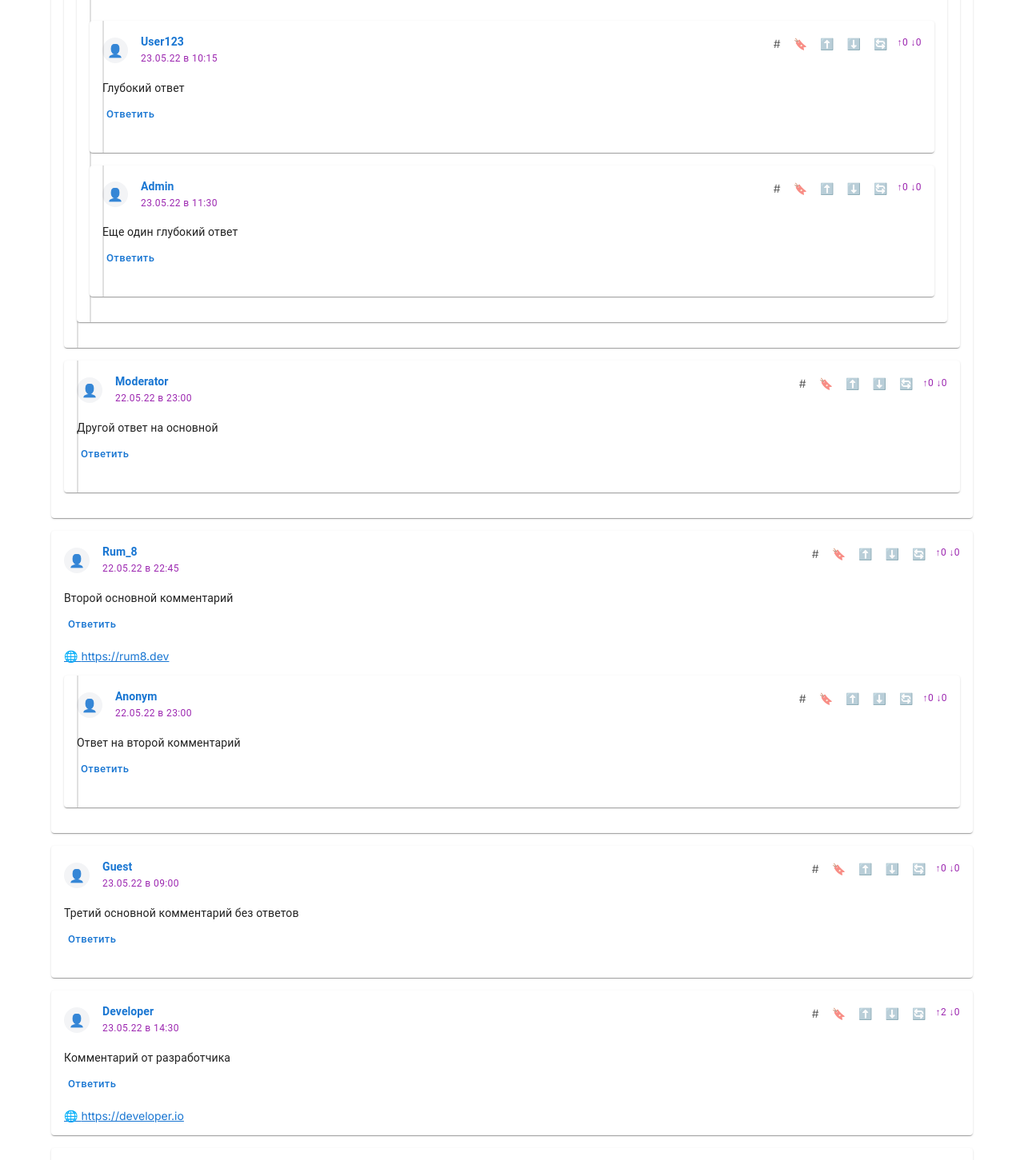
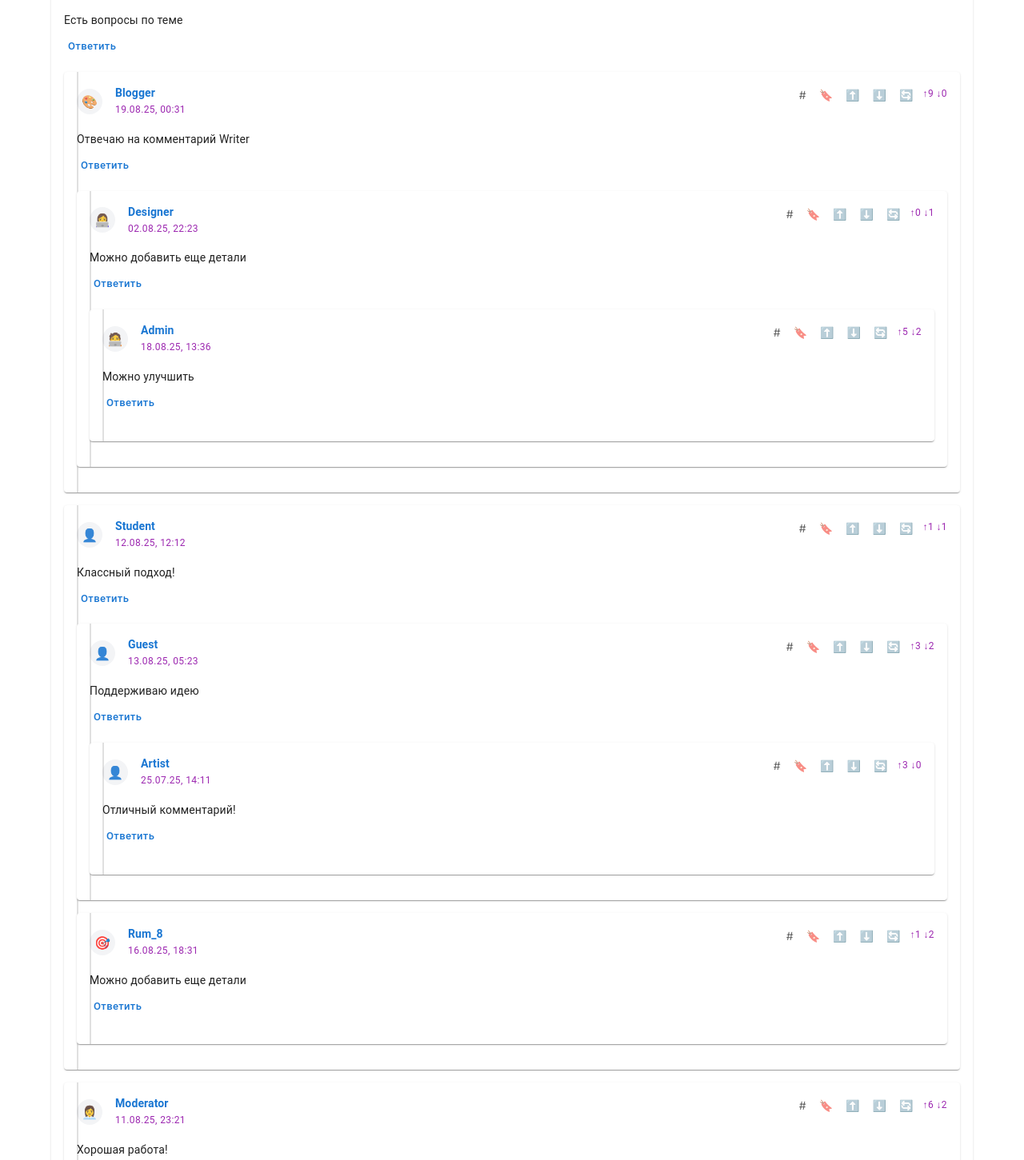
Before and after one commit to Kotfil/comments, a Next.js app in the folder client/: page / in a window 1280 px wide. Shown: the part 559-2010 px from the top of the page at 80% size. Built offline with nearby package versions, Linux system fonts and the light colour scheme.

Commit message:
feat - generate 100 mock comments with random nested replies and homepage URLs

```diff
--- a/client/src/components/organisms/comment-card/comment-card.tsx
+++ b/client/src/components/organisms/comment-card/comment-card.tsx
@@ -22,7 +22,13 @@ export const CommentCard: React.FC<CommentCardProps> = ({
 
   const handleHomepageClick = () => {
     if (comment.homepage && level === 0) {
-      window.open(comment.homepage, '_blank', 'noopener,noreferrer');
+      // Если это относительный путь, переходим на страницу комментария
+      if (comment.homepage.startsWith('http')) {
+        window.open(comment.homepage, '_blank', 'noopener,noreferrer');
+      } else {
+        // Переходим на страницу комментария в том же окне
+        window.location.href = `/${comment.homepage}`;
+      }
     }
   };
 
--- a/client/src/components/organisms/comment-form/comment-form.tsx
+++ b/client/src/components/organisms/comment-form/comment-form.tsx
@@ -38,7 +38,7 @@ export const CommentForm: React.FC<CommentFormProps> = ({
       newErrors.email = 'Неверный формат email';
     }
 
-    if (formData.homepage && !/^https?:\/\/.+/.test(formData.homepage)) {
+    if (formData.homepage && !/^(https?:\/\/.+|^[a-zA-Z0-9\/\-_]+)$/.test(formData.homepage)) {
       newErrors.homepage = 'Неверный формат URL';
     }
 
--- a/client/src/data/mock-comments.ts
+++ b/client/src/data/mock-comments.ts
@@ -12,148 +12,110 @@ export interface Comment {
   level: number;
 }
 
-export const mockComments: Comment[] = [
-  {
-    id: '1',
-    author: 'Anonym',
-    email: 'anonym@example.com',
-    homepage: 'https://anonym.com',
-    avatar: '👤',
-    content: 'Есть основной комментарий',
-    timestamp: '22.05.22 в 22:30',
-    likes: 0,
-    dislikes: 0,
-    level: 0,
-    replies: [
-      {
-        id: '1-1',
-        author: 'Rum_8',
-        email: 'rum8@example.com',
-        avatar: '👤',
-        content: 'Ответ на основной комментарий',
-        timestamp: '22.05.22 в 22:43',
-        likes: 0,
-        dislikes: 0,
-        level: 1,
-        replies: [
-          {
-            id: '1-1-1',
-            author: 'Anonym',
-            email: 'anonym@example.com',
-            avatar: '👤',
-            content: 'Ответ на ответ',
-            timestamp: '22.05.22 в 23:21',
-            likes: 0,
-            dislikes: 0,
-            level: 2,
-            replies: [
-              {
-                id: '1-1-1-1',
-                author: 'User123',
-                email: 'user123@example.com',
-                avatar: '👤',
-                content: 'Глубокий ответ',
-                timestamp: '23.05.22 в 10:15',
-                likes: 0,
-                dislikes: 0,
-                level: 3,
-                replies: [],
-              },
-              {
-                id: '1-1-1-2',
-                author: 'Admin',
-                email: 'admin@example.com',
-                avatar: '👤',
-                content: 'Еще один глубокий ответ',
-                timestamp: '23.05.22 в 11:30',
-                likes: 0,
-                dislikes: 0,
-                level: 3,
-                replies: [],
-              },
-            ],
-          },
-        ],
-      },
-      {
-        id: '1-2',
-        author: 'Moderator',
-        email: 'moderator@example.com',
-        avatar: '👤',
-        content: 'Другой ответ на основной',
-        timestamp: '22.05.22 в 23:00',
-        likes: 0,
-        dislikes: 0,
-        level: 1,
-        replies: [],
-      },
-    ],
-  },
-  {
-    id: '2',
-    author: 'Rum_8',
-    email: 'rum8@example.com',
-    homepage: 'https://rum8.dev',
-    avatar: '👤',
-    content: 'Второй основной комментарий',
-    timestamp: '22.05.22 в 22:45',
-    likes: 0,
-    dislikes: 0,
-    level: 0,
-    replies: [
-      {
-        id: '2-1',
-        author: 'Anonym',
-        email: 'anonym@example.com',
-        avatar: '👤',
-        content: 'Ответ на второй комментарий',
-        timestamp: '22.05.22 в 23:00',
-        likes: 0,
-        dislikes: 0,
-        level: 1,
-        replies: [],
-      },
-    ],
-  },
-  {
-    id: '3',
-    author: 'Guest',
-    email: 'guest@example.com',
-    avatar: '👤',
-    content: 'Третий основной комментарий без ответов',
-    timestamp: '23.05.22 в 09:00',
-    likes: 0,
-    dislikes: 0,
-    level: 0,
+// Генератор случайных данных
+const generateRandomComment = (id: string, level: number = 0, parentAuthor?: string): Comment => {
+  const authors = ['Anonym', 'Rum_8', 'User123', 'Admin', 'Moderator', 'Guest', 'Developer', 'Designer', 'Blogger', 'Tester', 'Manager', 'Writer', 'Artist', 'Coder', 'Reviewer', 'Expert', 'Newbie', 'Pro', 'Master', 'Student'];
+  const avatars = ['👤', '🧑‍💻', '👩‍💻', '🧑‍🎨', '👩‍🎨', '🧑‍💼', '👩‍💼', '🧑‍🔬', '👩‍🔬', '🧑‍🎓', '👩‍🎓', '🤖', '👻', '🎭', '🎪', '🎨', '🎯', '🎲', '🎸', '🎺'];
+  const homepages = ['supersavka', 'myprofile', 'portfolio', 'blog', 'projects', 'about', 'contact', 'gallery', 'resume', 'skills'];
+  const domains = ['example.com', 'test.org', 'demo.net', 'sample.io', 'mock.dev', 'fake.co', 'temp.biz', 'random.info'];
+
+  const author = authors[Math.floor(Math.random() * authors.length)];
+  const avatar = avatars[Math.floor(Math.random() * avatars.length)];
+  const domain = domains[Math.floor(Math.random() * domains.length)];
+
+  const contents = [
+    'Отличный комментарий!',
+    'Согласен с автором',
+    'Интересная точка зрения',
+    'Спасибо за информацию',
+    'Хорошая работа!',
+    'Можно добавить еще детали',
+    'Очень полезно',
+    'Не совсем понятно',
+    'Круто сделано!',
+    'Нужно доработать',
+    'Отлично объяснено',
+    'Есть вопросы по теме',
+    'Поддерживаю идею',
+    'Классный подход!',
+    'Можно улучшить',
+    parentAuthor ? `@${parentAuthor} хороший комментарий!` : 'Первый комментарий в теме',
+    parentAuthor ? `Отвечаю на комментарий ${parentAuthor}` : 'Начинаю новую дискуссию',
+    'Добавлю свои мысли по теме',
+    'Интересное обсуждение получается',
+    'Вот мое мнение по вопросу'
+  ];
+
+  const content = contents[Math.floor(Math.random() * contents.length)];
+
+  // Генерируем случайную дату в последние 30 дней
+  const now = new Date();
+  const randomDays = Math.floor(Math.random() * 30);
+  const randomHours = Math.floor(Math.random() * 24);
+  const randomMinutes = Math.floor(Math.random() * 60);
+  const commentDate = new Date(now.getTime() - randomDays * 24 * 60 * 60 * 1000 - randomHours * 60 * 60 * 1000 - randomMinutes * 60 * 1000);
+
+  const timestamp = commentDate.toLocaleString('ru-RU', {
+    day: '2-digit',
+    month: '2-digit',
+    year: '2-digit',
+    hour: '2-digit',
+    minute: '2-digit',
+  });
+
+  return {
+    id,
+    author,
+    email: `${author.toLowerCase()}@${domain}`,
+    homepage: level === 0 && Math.random() > 0.7 ? homepages[Math.floor(Math.random() * homepages.length)] : undefined,
+    avatar,
+    content,
+    timestamp,
+    likes: Math.floor(Math.random() * 10),
+    dislikes: Math.floor(Math.random() * 3),
+    level,
     replies: [],
-  },
-  {
-    id: '4',
-    author: 'Developer',
-    email: 'dev@example.com',
-    homepage: 'https://developer.io',
-    avatar: '👤',
-    content: 'Комментарий от разработчика',
-    timestamp: '23.05.22 в 14:30',
-    likes: 2,
-    dislikes: 0,
-    level: 0,
-    replies: [],
-  },
-  {
-    id: '5',
-    author: 'Designer',
-    email: 'design@example.com',
-    homepage: 'https://designer.art',
-    avatar: '👤',
-    content: 'Комментарий от дизайнера',
-    timestamp: '23.05.22 в 16:45',
-    likes: 1,
-    dislikes: 1,
-    level: 0,
-    replies: [],
-  },
-];
+  };
+};
+
+// Генерируем вложенные комментарии
+const generateReplies = (parentId: string, parentAuthor: string, level: number, maxReplies: number): Comment[] => {
+  if (level >= 4 || maxReplies <= 0) return [];
+
+  const numReplies = Math.floor(Math.random() * Math.min(maxReplies, level === 0 ? 5 : 3)) + (level === 0 ? 1 : 0);
+  const replies: Comment[] = [];
+
+  for (let i = 0; i < numReplies; i++) {
+    const replyId = `${parentId}-${i + 1}`;
+    const reply = generateRandomComment(replyId, level + 1, parentAuthor);
+
+    // Рекурсивно добавляем ответы к ответам
+    reply.replies = generateReplies(replyId, reply.author, level + 1, maxReplies - 1);
+    replies.push(reply);
+  }
+
+  return replies;
+};
+
+// Генерируем 100 основных комментариев
+const generateMockComments = (): Comment[] => {
+  const comments: Comment[] = [];
+
+  for (let i = 1; i <= 100; i++) {
+    const comment = generateRandomComment(i.toString(), 0);
+
+    // Добавляем случайные ответы (не все комментарии имеют ответы)
+    if (Math.random() > 0.3) {
+      comment.replies = generateReplies(comment.id, comment.author, 0, Math.floor(Math.random() * 8) + 1);
+    }
+
+    comments.push(comment);
+  }
+
+  return comments;
+};
+
+export const mockComments: Comment[] = generateMockComments();
 
 // Получаем только основные комментарии (level 0) для таблицы
 export const getMainComments = (): Comment[] => {
```
Also changed, not shown: client/src/app/[homepage]/layout.tsx (added, +7 -0 lines), client/src/app/[homepage]/page.tsx (added, +162 -0 lines), client/src/components/organisms/comment-item/comment-item.tsx (+7 -1 lines).
